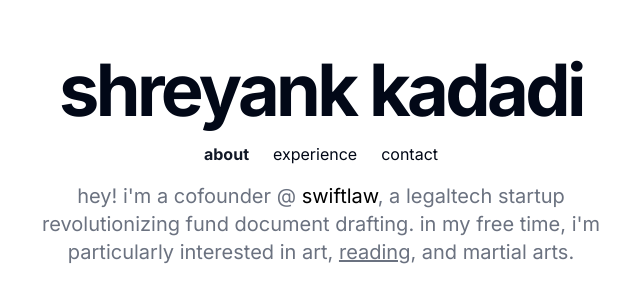
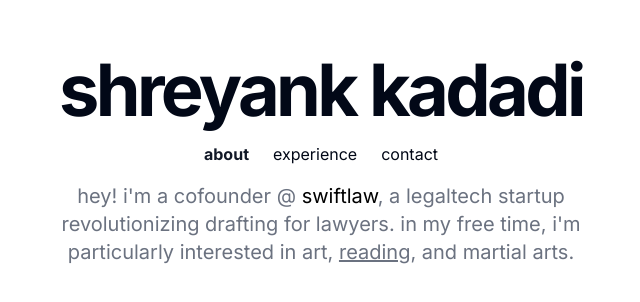
Before and after one commit to sk28832/shreyankkadadi, a Next.js app: page / in a window 1280 px wide. Shown: the part 256-558 px from the top of the page, without its empty margins (319-959 px from the left). Built offline with nearby package versions, Linux system fonts and the light colour scheme.

Commit message:
kill funds and keep generic attorney

```diff
--- a/app/experience/page.tsx
+++ b/app/experience/page.tsx
@@ -42,7 +42,7 @@ export default function Experience() {
                                             </p>
                                         </div>
                                         <p className={cn('max-w-[700px]', 'text-muted-foreground')}>
-                                            building ai-powered drafting tools for fund attorneys
+                                            building ai-powered drafting tools for attorneys
                                         </p>
                                     </div>
                                     <div className="p-4 bg-slate-100 rounded-lg">
--- a/app/page.tsx
+++ b/app/page.tsx
@@ -14,7 +14,7 @@ export default function Home() {
             <a className="text-black" href="https://www.tryswiftlaw.com/">
               swiftlaw
             </a>
-            , a legaltech startup revolutionizing fund document drafting. in my free time,
+            , a legaltech startup revolutionizing drafting for lawyers. in my free time,
             i&apos;m particularly interested in art,{" "}
             <a
               href="https://www.goodreads.com/user/show/65010773-shreyank-kadadi"
```
